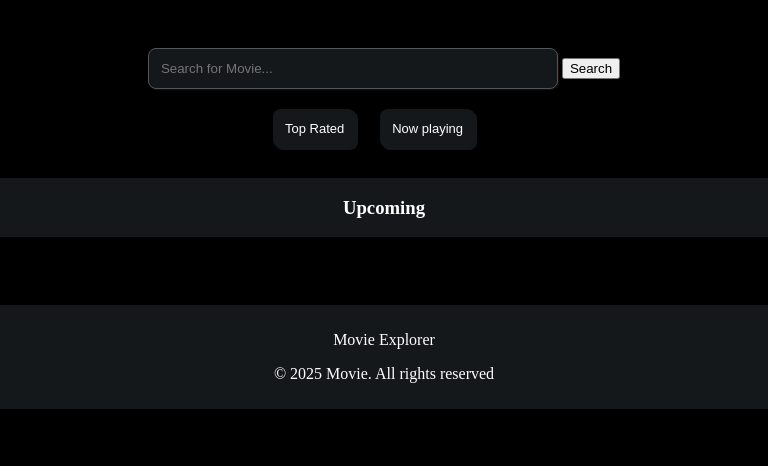
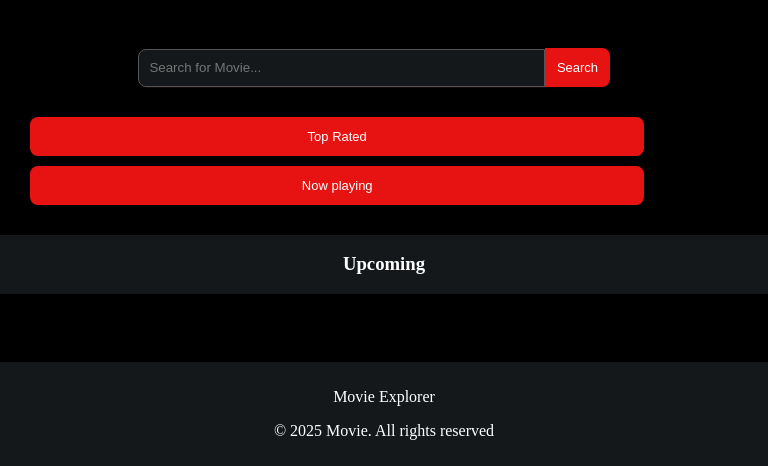
Before and after one commit to Ahlamv/Capstone-project, a plain HTML site: page main/index.html in a window 768 px wide. Shown: the part 336-802 px from the top of the page. Drawn offline with Linux system fonts and the light colour scheme; no server answers.

Commit message:
Updating the media query

```diff
--- a/main/style.css
+++ b/main/style.css
@@ -1,10 +1,13 @@
-@media (min-width:768px) {
-  .movies-container{
-
-  }
-  input{
-    width:90%;
-  }
+@media (max-width:768px) {
+  #toprated-button,#nowplaying-button{
+    display: block;
+    width: 80%;
+    margin: 10px 0 0 30px;
+    justify-content: center;
+}
+header{
+height: 150px;
+}
 }
 body{
   background-color:#000;
@@ -15,7 +18,8 @@ body{
 }
 header{
   background-image:url("../assets/img1.jpg");
-  background-size: 100%;
+  background-size: cover;
+  background-position: center;
   background-repeat: no-repeat;
   padding:16px;
   border:1px solid  #535557;
@@ -38,27 +42,38 @@ header p{
   background-color:#a0bed320;
 }
 
-#toprated-button,#nowplaying-button{
+button{
   margin-right:20px;
   font-size:13px;
   padding: 12px;
-  background-color:#a0bed320;
+  background-color:#e71313;;
   border:none;
   border-radius:8px;
   color:white;
-  box-shadow: 2px 2px #a0bed320;
+  box-shadow: 2px 2px #36393a08;
   cursor:pointer;
+
 }
+#search-button{
+  background-color:#e71313;
+  cursor:pointer;
+  margin-left: 0px;
+  border-top-left-radius: 0%;
+  border-bottom-left-radius: 0%;
+}
+
 input{
   background-color:#a0bed320;
   color:white;
   border-radius: 8px;
-  padding: 12px;
+  padding: 10.5px;
   width: 50%;
   margin-right:0px;
   margin-bottom: 20px;
   box-shadow: 1px 1px 1px #190c0c;
   border:1px solid  #535557;
+  border-top-right-radius: 0%;
+  border-bottom-right-radius: 0%;
 }
 
 .movie-card{
```
Also changed, not shown: main/index.html (+1 -2 lines), main/script.js (+4 -5 lines).
